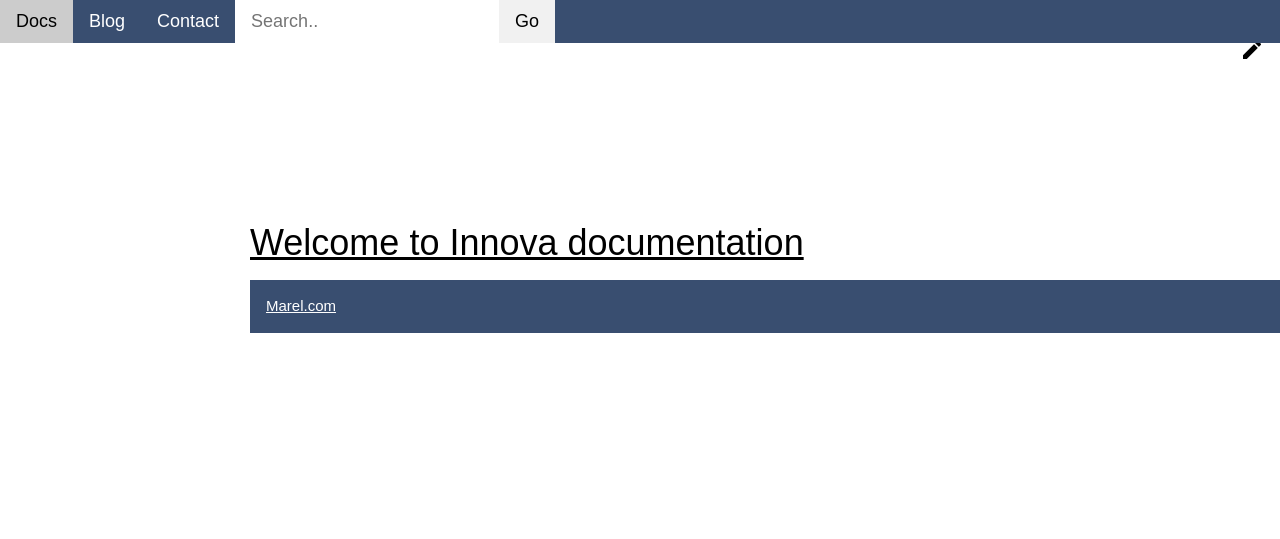
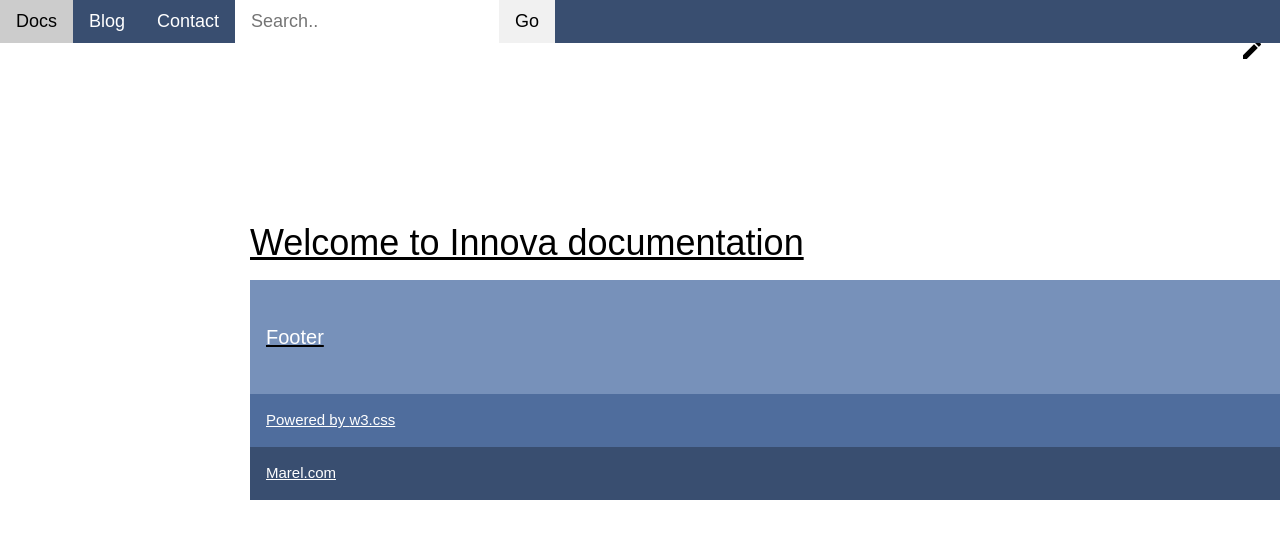
Before and after one commit to daniellegunter/pohlvault.github.io, a Jekyll site: the page built from docs/index.md, in a window 1280 px wide. Shown: the top 539 px of the page. Built offline with Jekyll 4.4.1, drawn with Linux system fonts in a browser that asks for light colours; the repository's description, which GitHub fills in, is left out.

Commit message:
Update default.html

```diff
--- a/_layouts/default.html
+++ b/_layouts/default.html
@@ -75,7 +75,16 @@ html,body,h1,h2,h3,h4,h5,h6 {font-family: Myriad pro, sans-serif;}
         {{ content }}
       </section>
     </div>
+ <!-- FOOTER -->
+<footer id="myFooter">
+    <div class="w3-container w3-theme-l2 w3-padding-32">
+      <h4>Footer</h4>
+    </div>
 
+    <div class="w3-container w3-theme-l1">
+      <p>Powered by <a href="https://www.w3schools.com/w3css/default.asp" target="_blank">w3.css</a></p>
+    </div>
+  </footer>
     <!-- FOOTER -->
    <footer id="myFooter">
         <div class="w3-container w3-theme">
```
